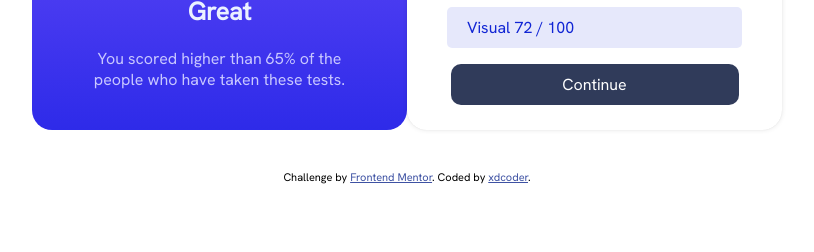
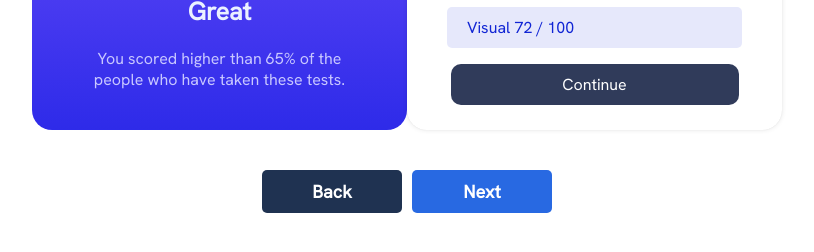
Before and after one commit to imadityaxd/results_summary_component, a plain HTML site: page index.html in a window 1280 px wide. Shown: the part 272-524 px from the top of the page, without its empty margins (233-1047 px from the left). Drawn offline with Linux system fonts and the light colour scheme.

Commit message:
navigation buttons

```diff
--- a/assets/styles.css
+++ b/assets/styles.css
@@ -141,5 +141,34 @@ body{
     }
 }
 
-.attribution { font-size: 11px; text-align: center; }
-.attribution a { color: hsl(228, 45%, 44%); }
+/* navigation buttons code */
+
+.buttons{
+    display :flex;
+    justify-content: space-around;
+    width:300px;
+    margin: auto;
+    font-size: 18px;
+    font-weight: 700;
+}
+.buttons a{
+    text-decoration: none;
+    color:white;
+}
+
+.buttons .back{
+    background-color: hsl(218, 44%, 22%);
+}
+.buttons .next{
+    background-color: hsl(219, 76%, 52%);
+
+}
+.buttons .next,.back{
+    width:40%;
+    text-align: center;
+    padding:10px;
+    border-radius: 5px;
+}
+.buttons .next:hover,.back:hover{
+    box-shadow: rgba(0, 0, 0, 0.19) 0px 10px 20px, rgba(0, 0, 0, 0.23) 0px 6px 6px;
+}
--- a/index.html
+++ b/index.html
@@ -42,11 +42,10 @@
         <div class="button">Continue</div>
       </div>
     </div>
-    <div class="attribution">
-      Challenge by
-      <a href="https://www.frontendmentor.io?ref=challenge" target="_blank"
-        >Frontend Mentor</a
-      >. Coded by <a href="#">xdcoder</a>.
+    <div class="buttons">
+      <div class="back"><a href="../calculator_component/index.html">Back</a>
+      </div>
+      <div class="next"><a href="../results_summary_component/index.html">Next</a></div>
     </div>
   </body>
 </html>
```
